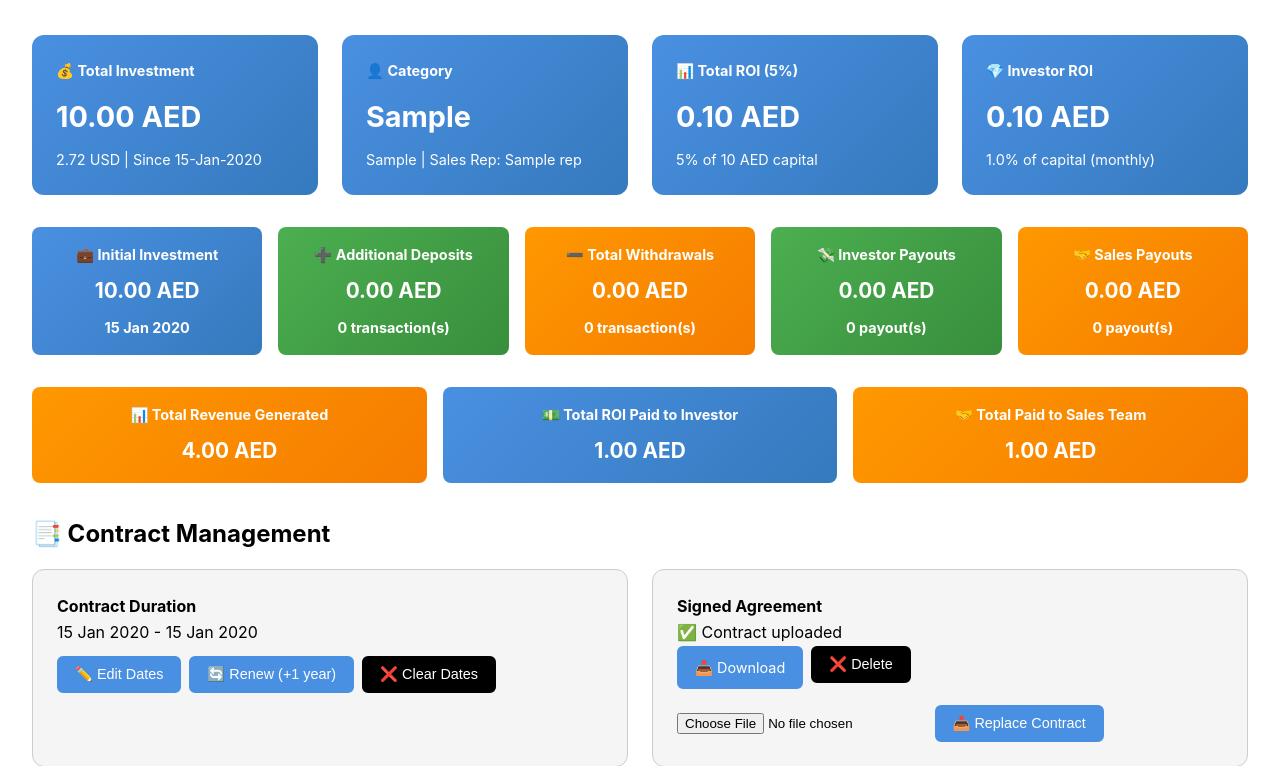
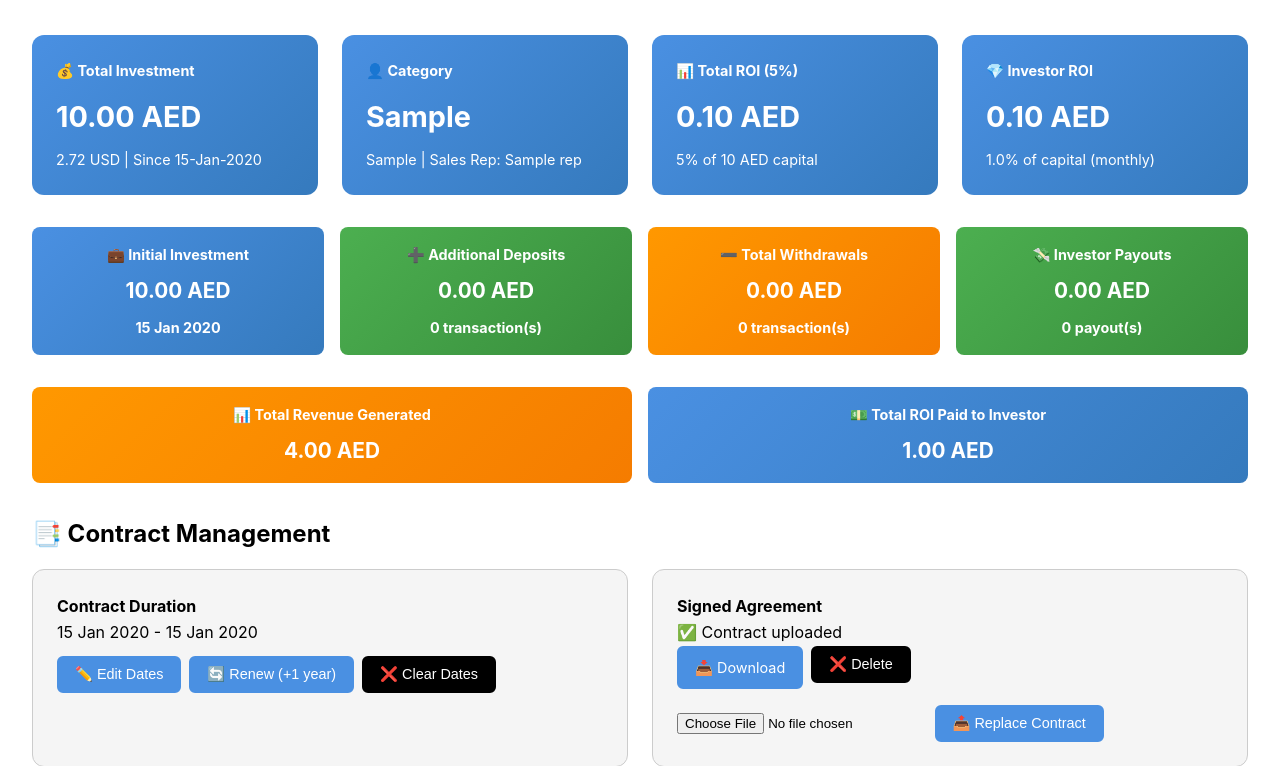
Before and after one commit to fastwheelcom-collab/topgee-investment-system, a Flask app: page /investor/1 in a window 1280 px wide. Shown: the part 256-1022 px from the top of the page. Run offline with Flask 3, Linux system fonts and the light colour scheme; the visitor is signed in with stand-in values (Sample User, id 1); tables that the repository leaves empty hold one stand-in row (values such as "Sample post").

Commit message:
remove Sales Payouts card, Total Paid to Sales Team, Sales Payout option from investor detail

```diff
--- a/templates/investor_detail.html
+++ b/templates/investor_detail.html
@@ -91,11 +91,7 @@
                 <p>{{ '{:,.2f}'.format(investor_payouts) }} AED</p>
                 <p style="font-size: 0.9rem; margin-top: 0.5rem;">{{ transactions|selectattr('transaction_type', 'equalto', 'Investor Payout')|list|length }} payout(s)</p>
             </div>
-            <div class="summary-card stat-card-orange">
-                <h4>🤝 Sales Payouts</h4>
-                <p>{{ '{:,.2f}'.format(sales_payouts) }} AED</p>
-                <p style="font-size: 0.9rem; margin-top: 0.5rem;">{{ transactions|selectattr('transaction_type', 'equalto', 'Sales Payout')|list|length }} payout(s)</p>
-            </div>
+
         </div>
 
         <!-- ROI Summary -->
@@ -108,10 +104,7 @@
                 <h4>💵 Total ROI Paid to Investor</h4>
                 <p><strong>{{ '{:,.2f}'.format(total_investor_roi) }} AED</strong></p>
             </div>
-            <div class="summary-card stat-card-orange">
-                <h4>🤝 Total Paid to Sales Team</h4>
-                <p>{{ '{:,.2f}'.format(total_sales_roi) }} AED</p>
-            </div>
+
         </div>
 
         <!-- Contract Management Section -->
@@ -192,7 +185,7 @@
                                 <option value="Deposit">Deposit</option>
                                 <option value="Withdrawal">Withdrawal</option>
                                 <option value="Investor Payout">Investor Payout</option>
-                                <option value="Sales Payout">Sales Payout</option>
+
                             </select>
                         </div>
                         <div class="form-group">
@@ -269,7 +262,7 @@
                                 <td><span class="badge badge-{{ 'success' if tx.transaction_type == 'Deposit' else 'inactive' }}">{{ tx.transaction_type }}</span></td>
                                 <td class="{{ 'highlight' if tx.transaction_type == 'Deposit' else '' }}">{{ '{:,.2f}'.format(tx.amount) }} AED</td>
                                 <td>
-                                    {% if tx.transaction_type in ['Investor Payout', 'Sales Payout'] and tx.payout_month %}
+                                    {% if tx.transaction_type in ['Investor Payout'] and tx.payout_month %}
                                     <span style="font-weight: 600; color: #2563eb;">
                                         {{ ['Jan', 'Feb', 'Mar', 'Apr', 'May', 'Jun', 'Jul', 'Aug', 'Sep', 'Oct', 'Nov', 'Dec'][tx.payout_month-1] }} {{ tx.payout_year }}
                                     </span>
@@ -310,7 +303,7 @@
                                                     <option value="Deposit" {% if tx.transaction_type == 'Deposit' %}selected{% endif %}>Deposit</option>
                                                     <option value="Withdrawal" {% if tx.transaction_type == 'Withdrawal' %}selected{% endif %}>Withdrawal</option>
                                                     <option value="Investor Payout" {% if tx.transaction_type == 'Investor Payout' %}selected{% endif %}>Investor Payout</option>
-                                                    <option value="Sales Payout" {% if tx.transaction_type == 'Sales Payout' %}selected{% endif %}>Sales Payout</option>
+
                                                 </select>
                                             </div>
                                             <div class="form-group">
@@ -323,7 +316,7 @@
                                                 <input type="date" name="transaction_date" required value="{{ tx.transaction_date.strftime('%Y-%m-%d') }}">
                                             </div>
                                         </div>
-                                        <div id="editPayoutFields{{ tx.id }}" style="{% if tx.transaction_type not in ['Investor Payout', 'Sales Payout'] %}display: none;{% endif %}">
+                                        <div id="editPayoutFields{{ tx.id }}" style="{% if tx.transaction_type != 'Investor Payout' %}display: none;{% endif %}">
                                             <div class="form-row">
                                                 <div class="form-group">
                                                     <label>Payout For Month *</label>
@@ -530,7 +523,7 @@
         }
         // ROI amounts for auto-fill
         const INVESTOR_ROI = {{ '{:.2f}'.format(investor.monthly_investor_roi) }};
-        const SALES_ROI = {{ '{:.2f}'.format(investor.monthly_sales_roi) }};
+
 
         function togglePayoutFields(formType) {
             // Toggle payout tracking fields based on transaction type
@@ -544,31 +537,16 @@
 
             if (typeField && payoutFields) {
                 const txType = typeField.value;
-                if (txType === 'Investor Payout' || txType === 'Sales Payout') {
+                if (txType === 'Investor Payout') {
                     payoutFields.style.display = 'block';
-
-                    // Auto-fill amount (only for add form, not edit)
                     if (isAddForm && amountField && hintField) {
-                        if (txType === 'Investor Payout') {
-                            amountField.value = INVESTOR_ROI.toFixed(2);
-                            hintField.textContent = '💡 Auto-filled: Investor ROI share ({{ investor.investor_roi_percent }}% of {{ "{:,.0f}".format(investor.total_capital) }} AED)';
-                            hintField.style.display = 'block';
-                        } else if (txType === 'Sales Payout') {
-                            amountField.value = SALES_ROI.toFixed(2);
-                            hintField.textContent = '💡 Auto-filled: ROI ({{ investor.investor_roi_percent }}% of {{ "{:,.0f}".format(investor.total_capital) }} AED)';
-                            hintField.style.display = 'block';
-                        }
+                        amountField.value = INVESTOR_ROI.toFixed(2);
+                        hintField.textContent = '💡 Auto-filled: Investor ROI ({{ investor.investor_roi_percent }}% of {{ "{:,.0f}".format(investor.total_capital) }} AED)';
+                        hintField.style.display = 'block';
                     }
-
-                    // For edit form, just show a hint without changing the value
                     if (!isAddForm && hintField) {
-                        if (txType === 'Investor Payout') {
-                            hintField.textContent = '💡 Expected: ' + INVESTOR_ROI.toFixed(2) + ' AED (Investor ROI share)';
-                            hintField.style.display = 'block';
-                        } else if (txType === 'Sales Payout') {
-                            hintField.textContent = '💡 Expected: ' + SALES_ROI.toFixed(2) + ' AED (Sales share)';
-                            hintField.style.display = 'block';
-                        }
+                        hintField.textContent = '💡 Expected: ' + INVESTOR_ROI.toFixed(2) + ' AED';
+                        hintField.style.display = 'block';
                     }
                 } else {
                     payoutFields.style.display = 'none';
```
